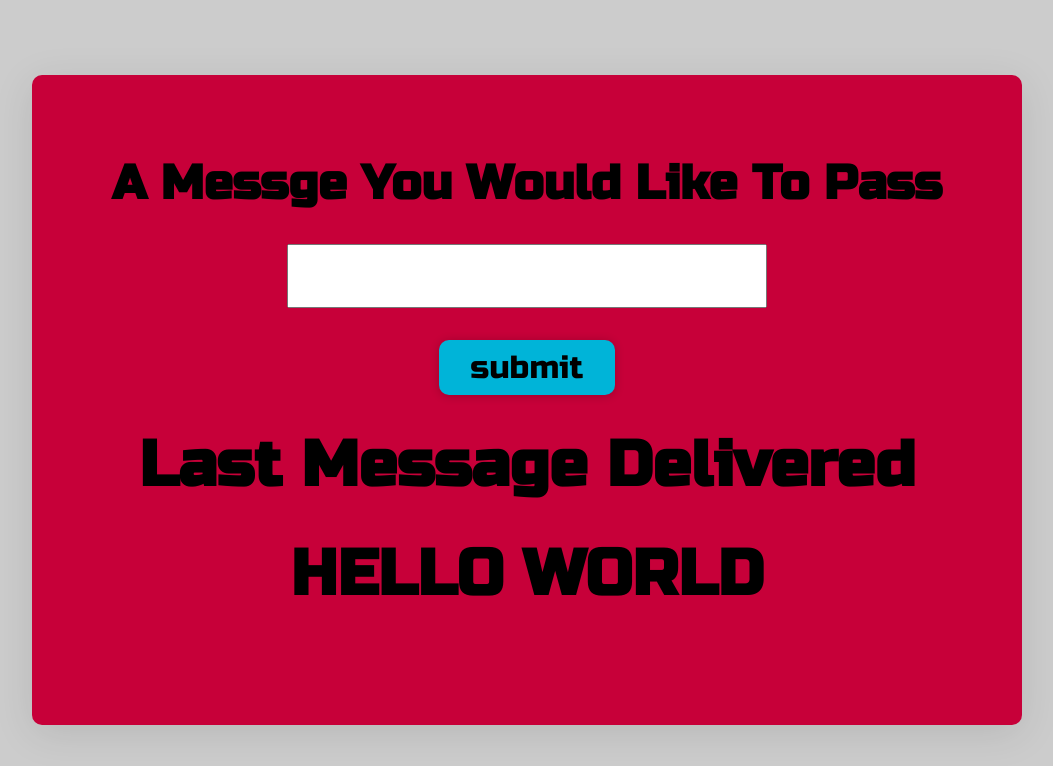
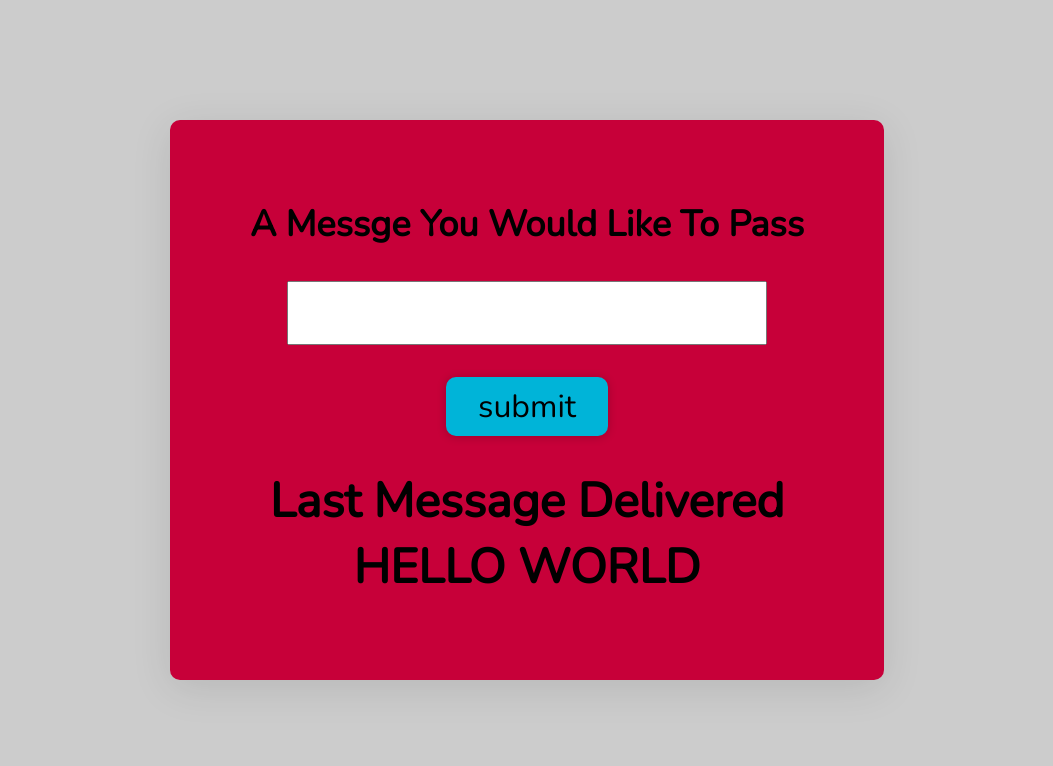
Before and after one commit to Saurabhdaswant/Pass-The-Message-JavaScript-Project, a plain HTML site: page index.html in a window 1280 px wide. Shown: the whole page, without its empty margins (113-1166 px from the left). Drawn offline with nearby package versions, Linux system fonts and the light colour scheme.

Commit message:
adding little  styling here

```diff
--- a/style.css
+++ b/style.css
@@ -1,4 +1,4 @@
-@import url("https://fonts.googleapis.com/css2?family=Russo+One&display=swap");
+@import url("https://fonts.googleapis.com/css2?family=Nunito&display=swap");
 
 *,
 *::after,
@@ -6,12 +6,13 @@
   margin: 0;
   padding: 0;
   box-sizing: border-box;
-  font-family: "Russo One", sans-serif;
+  font-family: "Nunito", sans-serif;
 }
 
 body {
   background-color: #ccc;
   text-align: center;
+  font-size: 1.5rem;
 }
 
 main {
@@ -26,16 +27,13 @@ main {
   padding: 5rem;
   box-shadow: rgb(0 0 0 / 10%) 0px 8px 40px;
   border-radius: 10px;
-  font-size: 2rem;
 }
 
-h1,
 h2 {
   margin-bottom: 2rem;
 }
 
 .btn {
-  max-width: 50%;
   margin: 2rem auto;
   cursor: pointer;
   background-color: #00b4d8;
```
